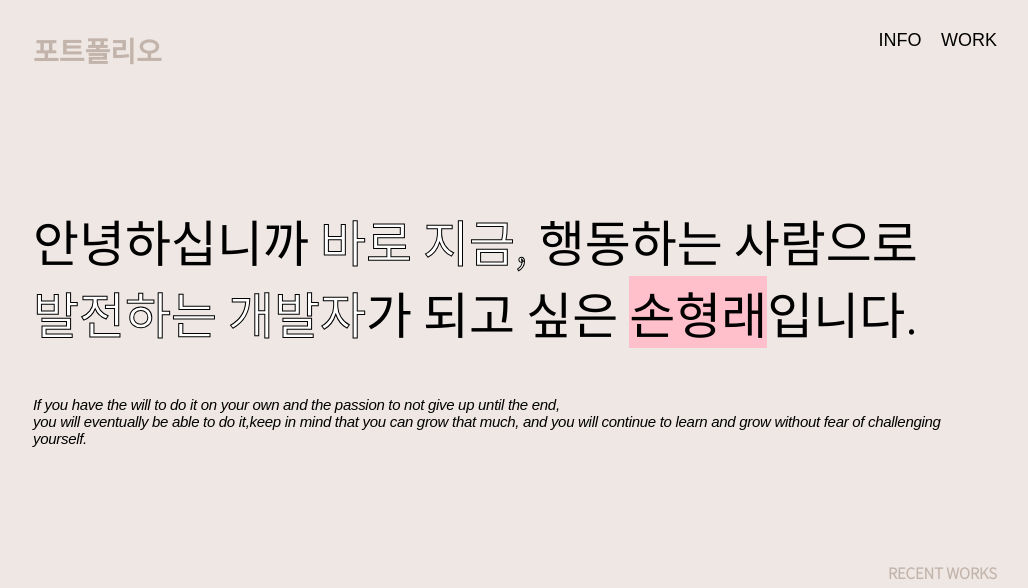
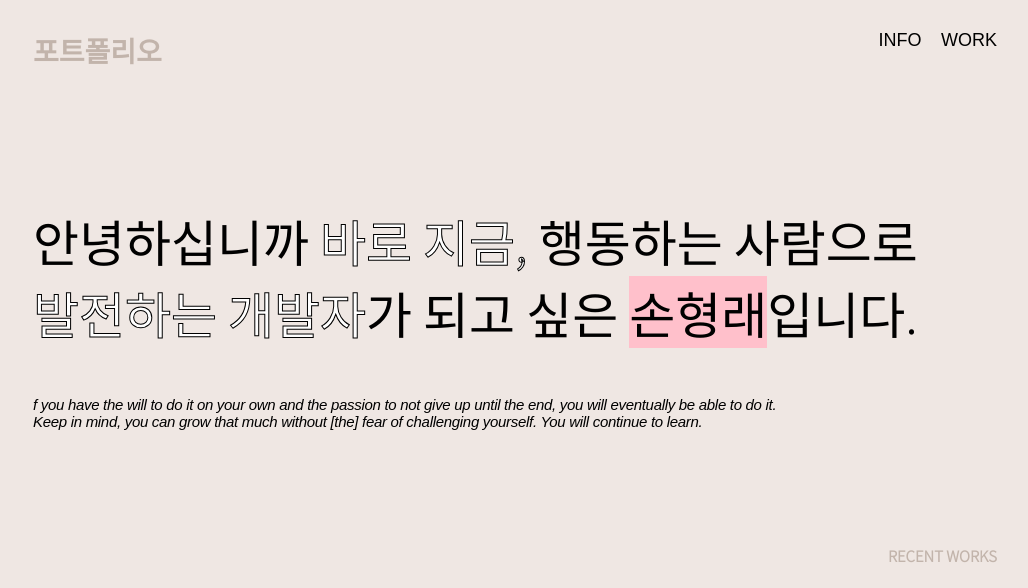
Before and after one commit to RaeraeSon/Database-Design-for-Unmanned-Payment-System-by-Using-YOLO, a plain HTML site: page index.html in a window 1280 px wide. Shown: the top 588 px of the page, without its empty margins (125-1153 px from the left). Drawn offline with Linux system fonts and the light colour scheme; a web font is replaced by a local one.

Commit message:
second commit

```diff
--- a/index.html
+++ b/index.html
@@ -27,8 +27,10 @@
             <h1 class="korean-comment">안녕하십니까 <a class="highlight">바로 지금,</a> 행동하는 사람으로<br>
                 <a class="highlight">발전하는 개발자</a>가 되고 싶은 <a class="name">손형래</a>입니다.</h1>
 
-            <p class="english-comment">If you have the will to do it on your own and the passion to not give up until the end,<br>
-                 you will eventually be able to do it,keep in mind that you can grow that much, and you will continue to learn and grow without fear of challenging yourself.</p>
+            <p class="english-comment">f you have the will to do it on your own and the passion to not give up until the end,
+                you will eventually be able to do it.<br>
+                Keep in mind, you can grow that much without [the] fear of challenging yourself.
+                You will continue to learn.</p>
         </div>
 
         <h5 class="recent-menu">RECENT WORKS</h5>
```
Also changed, not shown: thumbnail1.JPG.
